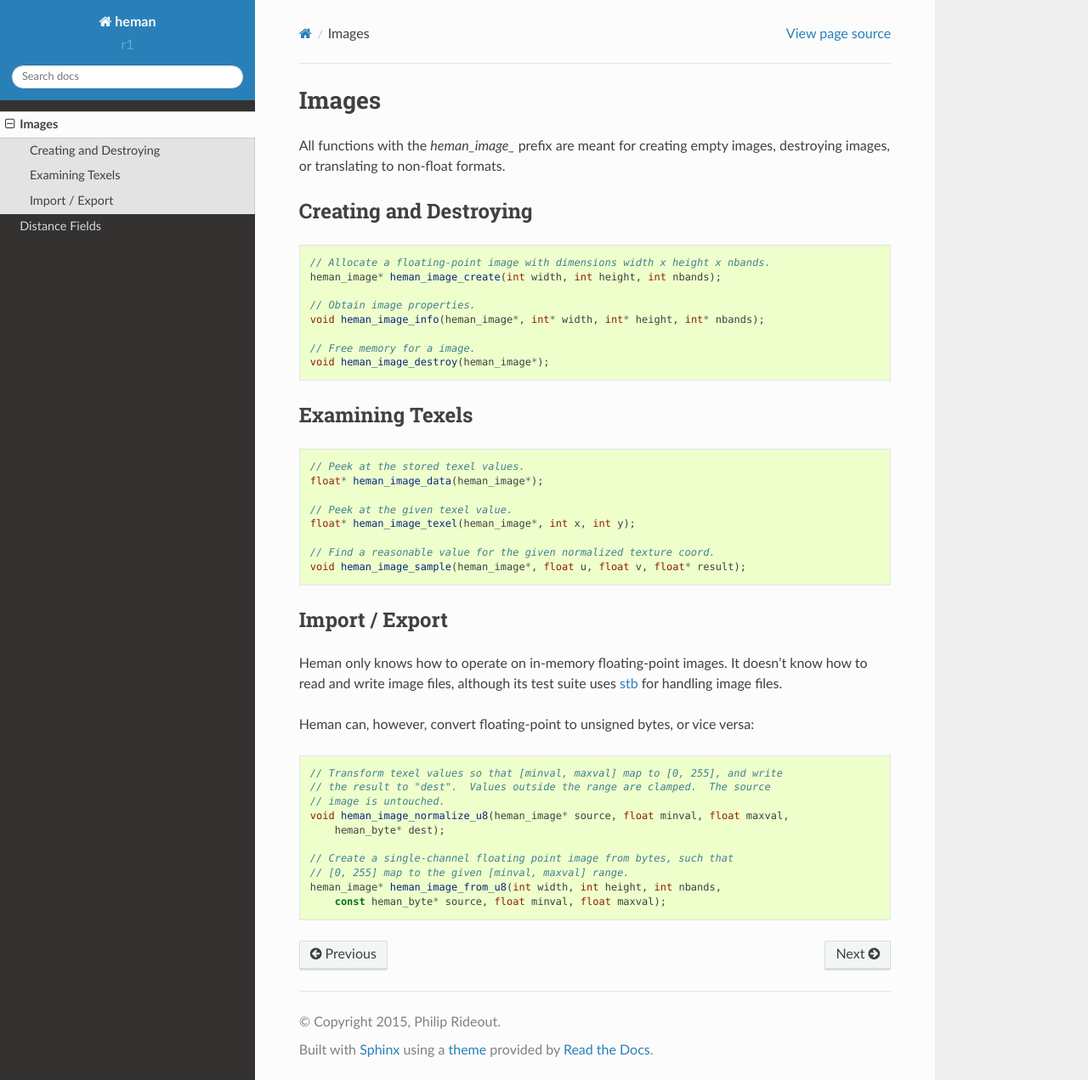
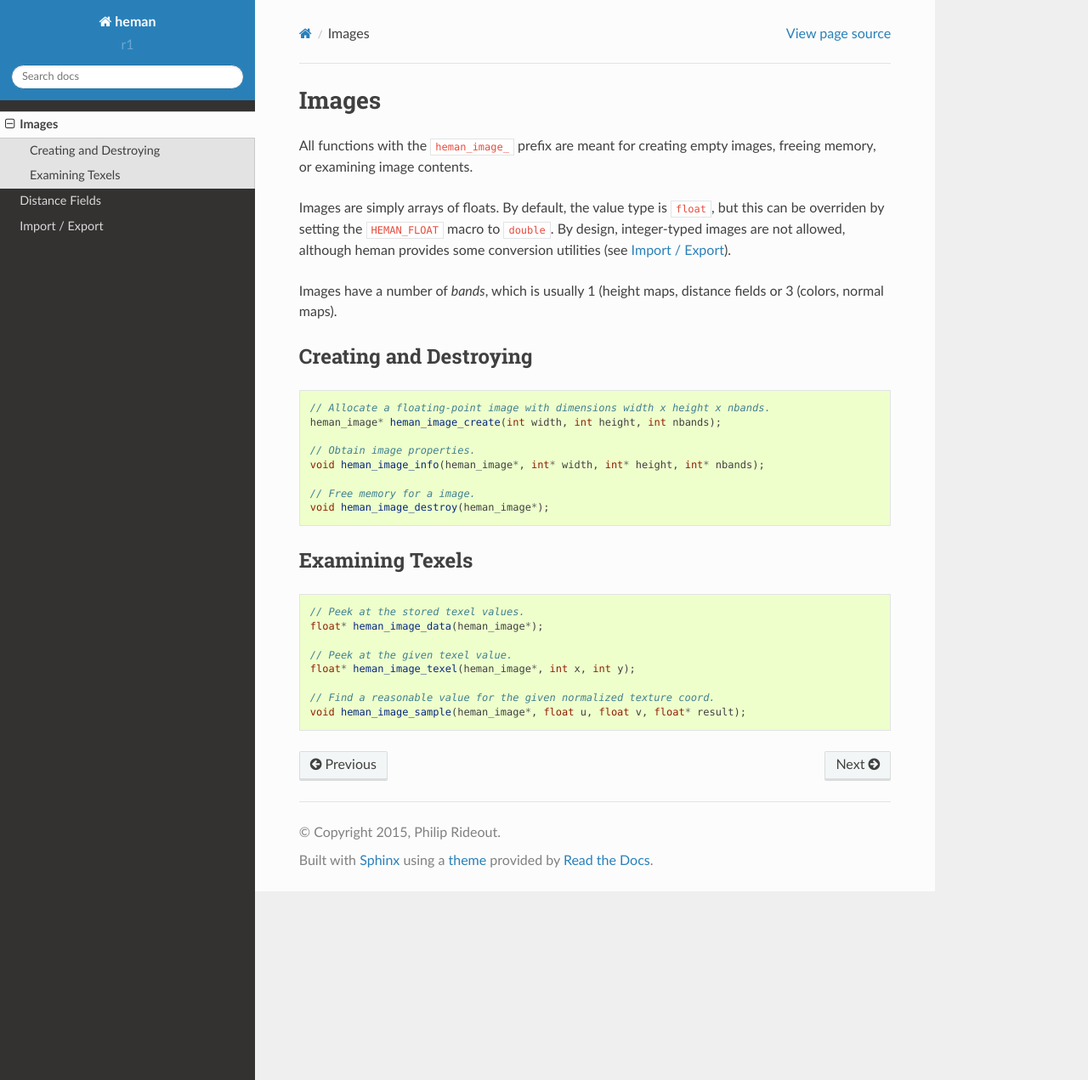
Before and after one commit to prideout/heman, a Sphinx documentation site: the page built from docs/image.rst, in a window 1280 px wide and 1271 px high. Shown: the whole window at 85% size. Built offline with Sphinx 7.4.7 and the Read the Docs theme 2.0.0, drawn with Linux system fonts in a browser that asks for light colours.

Commit message:
Fleshing out the Sphinx docs.

```diff
--- a/docs/image.rst
+++ b/docs/image.rst
@@ -1,7 +1,11 @@
 Images
 ######
 
-All functions with the `heman_image_` prefix are meant for creating empty images, destroying images, or translating to non-float formats.
+All functions with the ``heman_image_`` prefix are meant for creating empty images, freeing memory, or examining image contents.
+
+Images are simply arrays of floats.  By default, the value type is ``float``, but this can be overriden by setting the ``HEMAN_FLOAT`` macro to ``double``.  By design, integer-typed images are not allowed, although heman provides some conversion utilities (see `Import / Export <importexport>`_).
+
+Images have a number of `bands`, which is usually 1 (height maps, distance fields or 3 (colors, normal maps).
 
 Creating and Destroying
 =======================
@@ -30,23 +34,3 @@ Examining Texels
 
     // Find a reasonable value for the given normalized texture coord.
     void heman_image_sample(heman_image*, float u, float v, float* result);
-
-Import / Export
-===============
-
-Heman only knows how to operate on in-memory floating-point images.  It doesn't know how to read and write image files, although its test suite uses `stb <https://github.com/nothings/stb>`_ for handling image files.
-
-Heman can, however, convert floating-point to unsigned bytes, or vice versa:
-
-.. code-block:: c
-
-    // Transform texel values so that [minval, maxval] map to [0, 255], and write
-    // the result to "dest".  Values outside the range are clamped.  The source
-    // image is untouched.
-    void heman_image_normalize_u8(heman_image* source, float minval, float maxval,
-        heman_byte* dest);
-
-    // Create a single-channel floating point image from bytes, such that
-    // [0, 255] map to the given [minval, maxval] range.
-    heman_image* heman_image_from_u8(int width, int height, int nbands,
-        const heman_byte* source, float minval, float maxval);
```
Also changed, not shown: README.md (+3 -3 lines), docs/distance.rst (+7 -1 lines), docs/importexport.rst (added, +53 -0 lines), docs/index.rst (+4 -4 lines), 2 other files.
